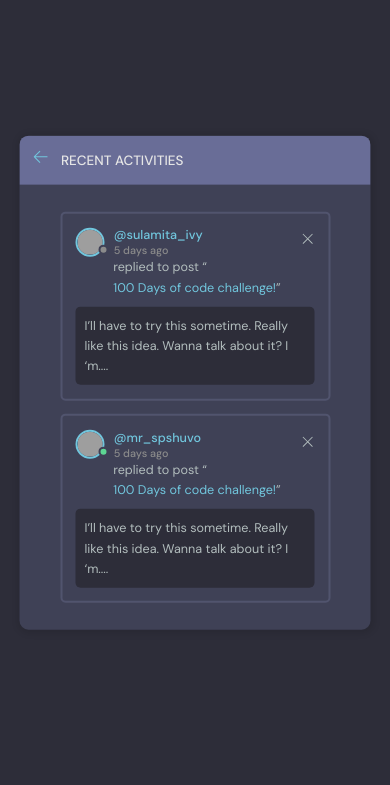
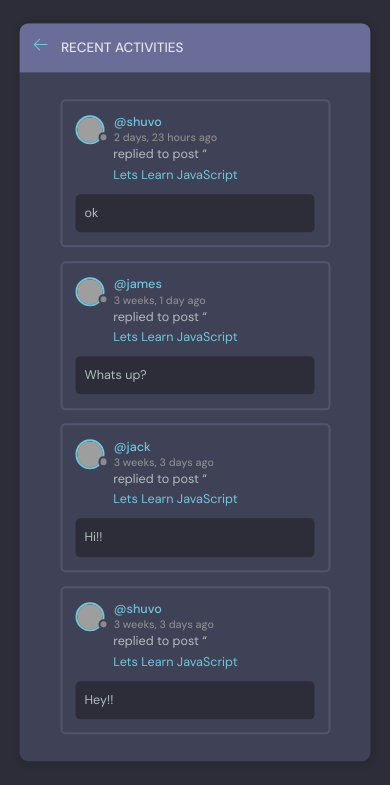
Before and after one commit to MohammadShuvoAli/StudySquad, a Django app: page /activity/ in a window 390 px wide. Shown: the part 59-844 px from the top of the page. Run offline with Django 4.2, Linux system fonts and the light colour scheme; data comes from the database, SQL or seed files in the repository; grey boxes are pictures that could not be loaded.

Commit message:
responsive activity fixed

```diff
--- a/base/templates/base/activity.html
+++ b/base/templates/base/activity.html
@@ -7,7 +7,7 @@
     <div class="layout__box">
       <div class="layout__boxHeader">
         <div class="layout__boxTitle">
-          <a href="index.html">
+          <a href="{% url 'home' %}">
             <svg
               version="1.1"
               xmlns="http://www.w3.org/2000/svg"
@@ -26,26 +26,23 @@
       </div>
 
       <div class="activities-page layout__body">
+        {% for message in room_messages %}
         <div class="activities__box">
           <div class="activities__boxHeader roomListRoom__header">
-            <a href="profile.html" class="roomListRoom__author">
+            <a href="{% url 'user-profile' message.user.id %}" class="roomListRoom__author">
               <div class="avatar avatar--small">
                 <img src="https://randomuser.me/api/portraits/women/11.jpg" />
               </div>
               <p>
-                @sulamita_ivy
-                <span>5 days ago</span>
+                @{{message.user}}
+                <span>{{message.created|timesince}} ago</span>
               </p>
             </a>
+
+            {% if request.user == message.user %}
             <div class="roomListRoom__actions">
-              <a href="#">
-                <svg
-                  version="1.1"
-                  xmlns="http://www.w3.org/2000/svg"
-                  width="32"
-                  height="32"
-                  viewBox="0 0 32 32"
-                >
+              <a href="{% url 'delete-message' message.id %}">
+                <svg version="1.1" xmlns="http://www.w3.org/2000/svg" width="32" height="32" viewBox="0 0 32 32">
                   <title>remove</title>
                   <path
                     d="M27.314 6.019l-1.333-1.333-9.98 9.981-9.981-9.981-1.333 1.333 9.981 9.981-9.981 9.98 1.333 1.333 9.981-9.98 9.98 9.98 1.333-1.333-9.98-9.98 9.98-9.981z"
@@ -53,60 +50,19 @@
                 </svg>
               </a>
             </div>
+            {% endif %}
+
           </div>
           <div class="activities__boxContent">
-            <p>
-              replied to post “<a href="room.html"
-                >100 Days of code challenge!</a
-              >”
-            </p>
+
+            <p>replied to post “<a href="{% url 'room' message.room.id %}">{{message.room}}</a></p>
             <div class="activities__boxRoomContent">
-              I’ll have to try this sometime. Really like this idea. Wanna talk
-              about it? I ‘m....
+              {{message.body}}
             </div>
           </div>
         </div>
+        {% endfor %}
 
-        <div class="activities__box">
-          <div class="activities__boxHeader roomListRoom__header">
-            <a href="profile.html" class="roomListRoom__author">
-              <div class="avatar avatar--small active">
-                <img src="https://randomuser.me/api/portraits/men/13.jpg" />
-              </div>
-              <p>
-                @mr_spshuvo
-                <span>5 days ago</span>
-              </p>
-            </a>
-            <div class="roomListRoom__actions">
-              <a href="#">
-                <svg
-                  version="1.1"
-                  xmlns="http://www.w3.org/2000/svg"
-                  width="32"
-                  height="32"
-                  viewBox="0 0 32 32"
-                >
-                  <title>remove</title>
-                  <path
-                    d="M27.314 6.019l-1.333-1.333-9.98 9.981-9.981-9.981-1.333 1.333 9.981 9.981-9.981 9.98 1.333 1.333 9.981-9.98 9.98 9.98 1.333-1.333-9.98-9.98 9.98-9.981z"
-                  ></path>
-                </svg>
-              </a>
-            </div>
-          </div>
-          <div class="activities__boxContent">
-            <p>
-              replied to post “<a href="room.html"
-                >100 Days of code challenge!</a
-              >”
-            </p>
-            <div class="activities__boxRoomContent">
-              I’ll have to try this sometime. Really like this idea. Wanna talk
-              about it? I ‘m....
-            </div>
-          </div>
-        </div>
       </div>
     </div>
   </div>
--- a/base/views.py
+++ b/base/views.py
@@ -179,4 +179,4 @@ def topicsPage(request):
 
 def activityPage(request):
     room_messages = Message.objects.all()
-    return render(request, 'base/activity.html', {})
+    return render(request, 'base/activity.html', {'room_messages': room_messages})
```
